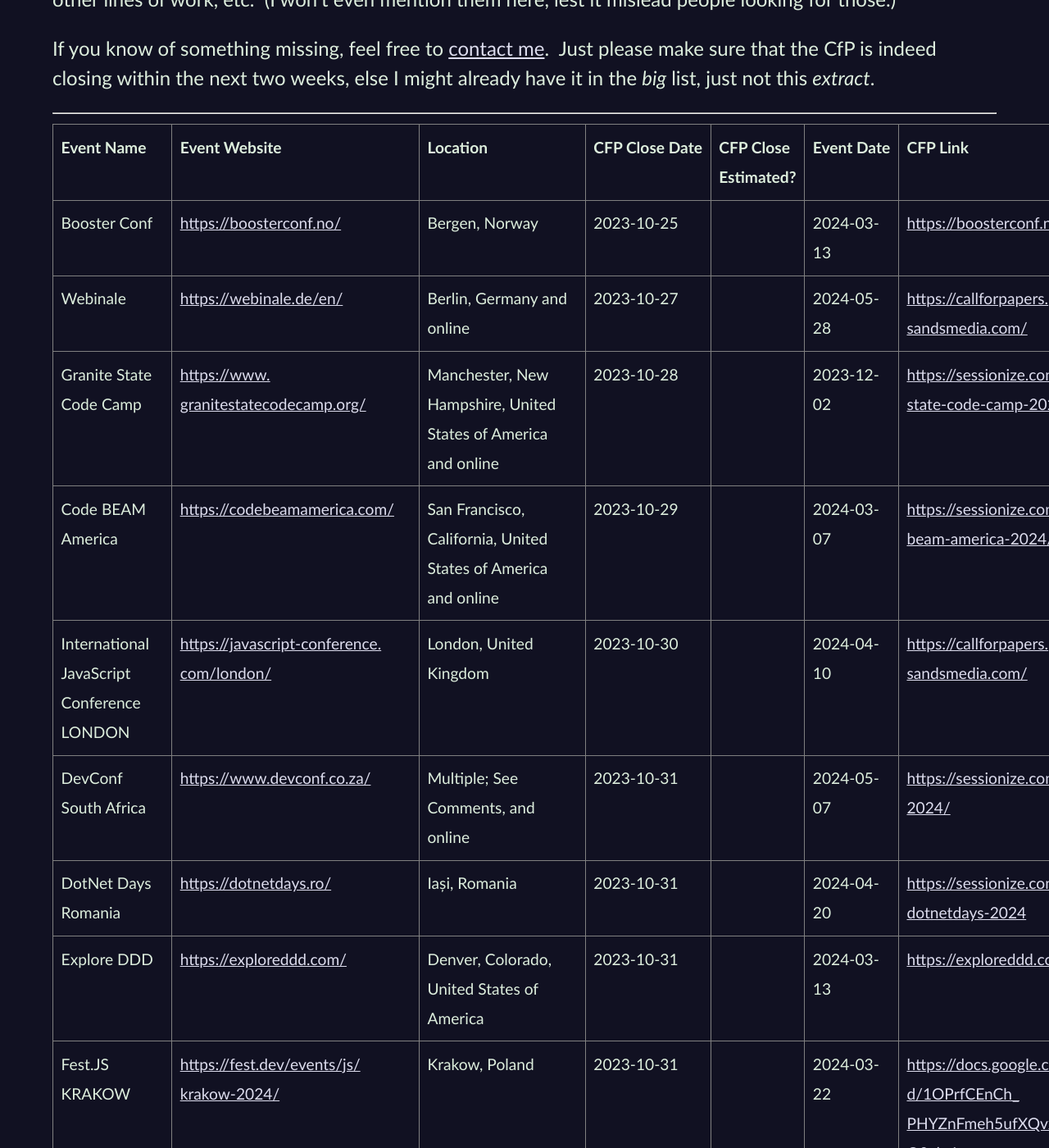
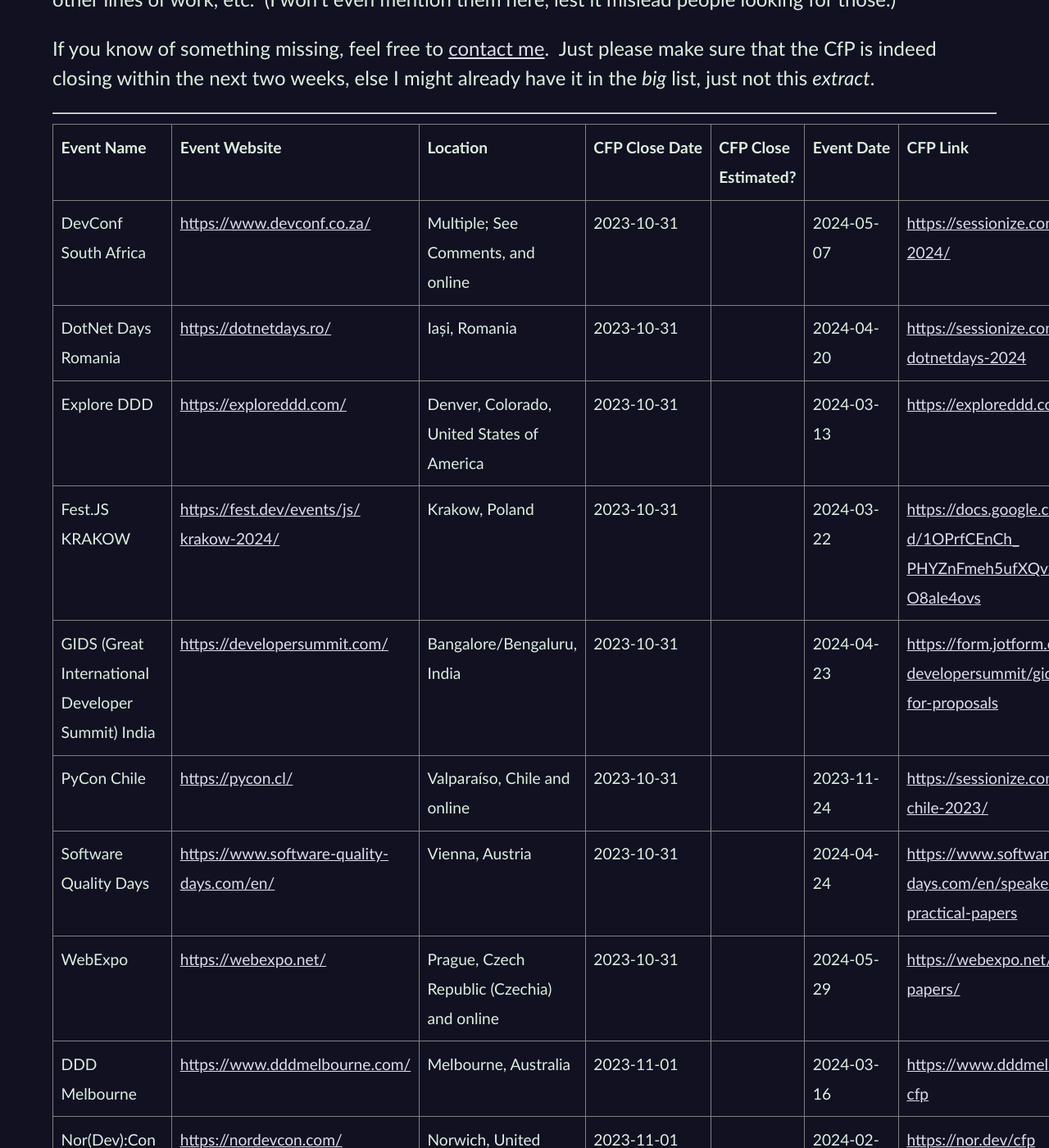
Before and after one commit to CodosaurusLLC/CodosaurusLLC.github.io, a Jekyll site: the page built from speaking/cfps-ending-soon.md, in a window 1280 px wide and 1400 px high, scrolled down 759 px. Shown: the whole window at 82% size. Built offline with Jekyll 4.4.1, drawn with Linux system fonts in a browser that asks for light colours; some of the changed text lies outside the part shown.

Commit message:
update cfps

```diff
--- a/speaking/cfps-ending-soon.md
+++ b/speaking/cfps-ending-soon.md
@@ -69,357 +69,112 @@
       <th>CFP Link</th>
     </tr>
     <tr>
-      <td>
-        Booster Conf
-      </td>
-      <td>
-        <a href="https://boosterconf.no/" target="_blank">https://boosterconf.no/</a>
-      </td>
-      <td>
-        Bergen, Norway
-      </td>
-      <td>
-        2023-10-25
-      </td>
-      <td>
-      </td>
-      <td>
-        2024-03-13
-      </td>
-      <td>
-        <a href="https://boosterconf.no/info/cfp/" target="_blank">https://boosterconf.no/info/<wbr>cfp/</a>
-      </td>
+      <td>DevConf South Africa</td>
+      <td><a href="https://www.devconf.co.za/" target="_blank">https://www.devconf.co.za/</a></td>
+      <td>Multiple; See Comments,  and online</td>
+      <td>2023-10-31</td>
+      <td></td>
+      <td>2024-05-07</td>
+      <td><a href="https://sessionize.com/devconf-2024/" target="_blank">https://sessionize.com/<wbr>devconf-2024/</a></td>
     </tr>
     <tr>
-      <td>
-        Webinale
-      </td>
-      <td>
-        <a href="https://webinale.de/en/" target="_blank">https://webinale.de/en/</a>
-      </td>
-      <td>
-        Berlin, Germany and online
-      </td>
-      <td>
-        2023-10-27
-      </td>
-      <td>
-      </td>
-      <td>
-        2024-05-28
-      </td>
-      <td>
-        <a href="https://callforpapers.sandsmedia.com/" target="_blank">https://callforpapers.<wbr>sandsmedia.com/</a>
-      </td>
+      <td>DotNet Days Romania</td>
+      <td><a href="https://dotnetdays.ro/" target="_blank">https://dotnetdays.ro/</a></td>
+      <td>Iași, Romania</td>
+      <td>2023-10-31</td>
+      <td></td>
+      <td>2024-04-20</td>
+      <td><a href="https://sessionize.com/dotnetdays-2024" target="_blank">https://sessionize.com/<wbr>dotnetdays-2024</a></td>
     </tr>
     <tr>
-      <td>
-        Granite State Code Camp
-      </td>
-      <td>
-        <a href="https://www.granitestatecodecamp.org/" target="_blank">https://www.<wbr>granitestatecodecamp.org/</a>
-      </td>
-      <td>
-        Manchester, New Hampshire, United States of America and online
-      </td>
-      <td>
-        2023-10-28
-      </td>
-      <td>
-      </td>
-      <td>
-        2023-12-02
-      </td>
-      <td>
-        <a href="https://sessionize.com/granite-state-code-camp-2023" target="_blank">https://sessionize.com/<wbr>granite-state-code-camp-2023</a>
-      </td>
+      <td>Explore DDD</td>
+      <td><a href="https://exploreddd.com/" target="_blank">https://exploreddd.com/</a></td>
+      <td>Denver, Colorado, United States of America</td>
+      <td>2023-10-31</td>
+      <td></td>
+      <td>2024-03-13</td>
+      <td><a href="https://exploreddd.com/cfp/" target="_blank">https://exploreddd.com/cfp/</a></td>
     </tr>
     <tr>
-      <td>
-        Code BEAM America
-      </td>
-      <td>
-        <a href="https://codebeamamerica.com/" target="_blank">https://codebeamamerica.com/</a>
-      </td>
-      <td>
-        San Francisco, California, United States of America and online
-      </td>
-      <td>
-        2023-10-29
-      </td>
-      <td>
-      </td>
-      <td>
-        2024-03-07
-      </td>
-      <td>
-        <a href="https://sessionize.com/code-beam-america-2024/" target="_blank">https://sessionize.com/code-<wbr>beam-america-2024/</a>
-      </td>
+      <td>Fest.JS KRAKOW</td>
+      <td><a href="https://fest.dev/events/js/krakow-2024/" target="_blank">https://fest.dev/events/js/<wbr>krakow-2024/</a></td>
+      <td>Krakow, Poland</td>
+      <td>2023-10-31</td>
+      <td></td>
+      <td>2024-03-22</td>
+      <td><a href="https://docs.google.com/forms/d/1OPrfCEnCh_PHYZnFmeh5ufXQvxzOr4IMs_O8ale4ovs" target="_blank">https://docs.google.com/forms/<wbr>d/1OPrfCEnCh_<wbr>PHYZnFmeh5ufXQvxzOr4IMs_<wbr>O8ale4ovs</a></td>
     </tr>
     <tr>
-      <td>
-        International JavaScript Conference LONDON
-      </td>
-      <td>
-        <a href="https://javascript-conference.com/london/" target="_blank">https://javascript-conference.<wbr>com/london/</a>
-      </td>
-      <td>
-        London, United Kingdom
-      </td>
-      <td>
-        2023-10-30
-      </td>
-      <td>
-      </td>
-      <td>
-        2024-04-10
-      </td>
-      <td>
-        <a href="https://callforpapers.sandsmedia.com/" target="_blank">https://callforpapers.<wbr>sandsmedia.com/</a>
-      </td>
+      <td>GIDS (Great International Developer Summit) India</td>
+      <td><a href="https://developersummit.com/" target="_blank">https://developersummit.com/</a></td>
+      <td>Bangalore/Bengaluru, India</td>
+      <td>2023-10-31</td>
+      <td></td>
+      <td>2024-04-23</td>
+      <td><a href="https://form.jotform.com/developersummit/gids-2024-call-for-proposals" target="_blank">https://form.jotform.com/<wbr>developersummit/gids-2024-<wbr>call-for-proposals</a></td>
     </tr>
     <tr>
-      <td>
-        DevConf South Africa
-      </td>
-      <td>
-        <a href="https://www.devconf.co.za/" target="_blank">https://www.devconf.co.za/</a>
-      </td>
-      <td>
-        Multiple; See Comments,  and online
-      </td>
-      <td>
-        2023-10-31
-      </td>
-      <td>
-      </td>
-      <td>
-        2024-05-07
-      </td>
-      <td>
-        <a href="https://sessionize.com/devconf-2024/" target="_blank">https://sessionize.com/<wbr>devconf-2024/</a>
-      </td>
+      <td>PyCon Chile</td>
+      <td><a href="https://pycon.cl/" target="_blank">https://pycon.cl/</a></td>
+      <td>Valparaíso, Chile and online</td>
+      <td>2023-10-31</td>
+      <td></td>
+      <td>2023-11-24</td>
+      <td><a href="https://sessionize.com/pycon-chile-2023/" target="_blank">https://sessionize.com/pycon-<wbr>chile-2023/</a></td>
     </tr>
     <tr>
-      <td>
-        DotNet Days Romania
-      </td>
-      <td>
-        <a href="https://dotnetdays.ro/" target="_blank">https://dotnetdays.ro/</a>
-      </td>
-      <td>
-        Iași, Romania
-      </td>
-      <td>
-        2023-10-31
-      </td>
-      <td>
-      </td>
-      <td>
-        2024-04-20
-      </td>
-      <td>
-        <a href="https://sessionize.com/dotnetdays-2024" target="_blank">https://sessionize.com/<wbr>dotnetdays-2024</a>
-      </td>
+      <td>Software Quality Days</td>
+      <td><a href="https://www.software-quality-days.com/en/" target="_blank">https://www.software-quality-<wbr>days.com/en/</a></td>
+      <td>Vienna, Austria</td>
+      <td>2023-10-31</td>
+      <td></td>
+      <td>2024-04-24</td>
+      <td><a href="https://www.software-quality-days.com/en/speakers/call-for-practical-papers" target="_blank">https://www.software-quality-<wbr>days.com/en/speakers/call-for-<wbr>practical-papers</a></td>
     </tr>
     <tr>
-      <td>
-        Explore DDD
-      </td>
-      <td>
-        <a href="https://exploreddd.com/" target="_blank">https://exploreddd.com/</a>
-      </td>
-      <td>
-        Denver, Colorado, United States of America
-      </td>
-      <td>
-        2023-10-31
-      </td>
-      <td>
-      </td>
-      <td>
-        2024-03-13
-      </td>
-      <td>
-        <a href="https://exploreddd.com/cfp/" target="_blank">https://exploreddd.com/cfp/</a>
-      </td>
+      <td>WebExpo</td>
+      <td><a href="https://webexpo.net/" target="_blank">https://webexpo.net/</a></td>
+      <td>Prague, Czech Republic (Czechia) and online</td>
+      <td>2023-10-31</td>
+      <td></td>
+      <td>2024-05-29</td>
+      <td><a href="https://webexpo.net/call-for-papers/" target="_blank">https://webexpo.net/call-for-<wbr>papers/</a></td>
     </tr>
     <tr>
-      <td>
-        Fest.JS KRAKOW
-      </td>
-      <td>
-        <a href="https://fest.dev/events/js/krakow-2024/" target="_blank">https://fest.dev/events/js/<wbr>krakow-2024/</a>
-      </td>
-      <td>
-        Krakow, Poland
-      </td>
-      <td>
-        2023-10-31
-      </td>
-      <td>
-      </td>
-      <td>
-        2024-03-22
-      </td>
-      <td>
-        <a href="https://docs.google.com/forms/d/1OPrfCEnCh_PHYZnFmeh5ufXQvxzOr4IMs_O8ale4ovs" target="_blank">https://docs.google.com/forms/<wbr>d/1OPrfCEnCh_<wbr>PHYZnFmeh5ufXQvxzOr4IMs_<wbr>O8ale4ovs</a>
-      </td>
+      <td>DDD Melbourne</td>
+      <td><a href="https://www.dddmelbourne.com/" target="_blank">https://www.dddmelbourne.com/</a></td>
+      <td>Melbourne, Australia</td>
+      <td>2023-11-01</td>
+      <td></td>
+      <td>2024-03-16</td>
+      <td><a href="https://www.dddmelbourne.com/cfp" target="_blank">https://www.dddmelbourne.com/<wbr>cfp</a></td>
     </tr>
     <tr>
-      <td>
-        GIDS (Great International Developer Summit) India
-      </td>
-      <td>
-        <a href="https://developersummit.com/" target="_blank">https://developersummit.com/</a>
-      </td>
-      <td>
-        Bangalore/Bengaluru, India
-      </td>
-      <td>
-        2023-10-31
-      </td>
-      <td>
-      </td>
-      <td>
-        2024-04-23
-      </td>
-      <td>
-        <a href="https://form.jotform.com/developersummit/gids-2024-call-for-proposals" target="_blank">https://form.jotform.com/<wbr>developersummit/gids-2024-<wbr>call-for-proposals</a>
-      </td>
+      <td>Nor(Dev):Con (Norfolk Developers Conference)</td>
+      <td><a href="https://nordevcon.com/" target="_blank">https://nordevcon.com/</a></td>
+      <td>Norwich, United Kingdom</td>
+      <td>2023-11-01</td>
+      <td></td>
+      <td>2024-02-22</td>
+      <td><a href="https://nor.dev/cfp" target="_blank">https://nor.dev/cfp</a></td>
     </tr>
     <tr>
-      <td>
-        PyCon Chile
-      </td>
-      <td>
-        <a href="https://pycon.cl/" target="_blank">https://pycon.cl/</a>
-      </td>
-      <td>
-        Valparaíso, Chile and online
-      </td>
-      <td>
-        2023-10-31
-      </td>
-      <td>
-      </td>
-      <td>
-        2023-11-24
-      </td>
-      <td>
-        <a href="https://sessionize.com/pycon-chile-2023/" target="_blank">https://sessionize.com/pycon-<wbr>chile-2023/</a>
-      </td>
+      <td>DevDays Europe/Vilnius (also DevOpsPro)</td>
+      <td><a href="https://devdays.lt/" target="_blank">https://devdays.lt/</a></td>
+      <td>See Comments,  and online</td>
+      <td>2023-11-06</td>
+      <td>⚑</td>
+      <td>2024-05-20</td>
+      <td><a href="https://devdays.lt/call-for-papers/" target="_blank">https://devdays.lt/call-for-<wbr>papers/</a></td>
     </tr>
     <tr>
-      <td>
-        Software Quality Days
-      </td>
-      <td>
-        <a href="https://www.software-quality-days.com/en/" target="_blank">https://www.software-quality-<wbr>days.com/en/</a>
-      </td>
-      <td>
-        Vienna, Austria
-      </td>
-      <td>
-        2023-10-31
-      </td>
-      <td>
-      </td>
-      <td>
-        2024-04-24
-      </td>
-      <td>
-        <a href="https://www.software-quality-days.com/en/speakers/call-for-practical-papers" target="_blank">https://www.software-quality-<wbr>days.com/en/speakers/call-for-<wbr>practical-papers</a>
-      </td>
-    </tr>
-    <tr>
-      <td>
-        WebExpo
-      </td>
-      <td>
-        <a href="https://webexpo.net/" target="_blank">https://webexpo.net/</a>
-      </td>
-      <td>
-        Prague, Czech Republic (Czechia) and online
-      </td>
-      <td>
-        2023-10-31
-      </td>
-      <td>
-      </td>
-      <td>
-        2024-05-29
-      </td>
-      <td>
-        <a href="https://webexpo.net/call-for-papers/" target="_blank">https://webexpo.net/call-for-<wbr>papers/</a>
-      </td>
-    </tr>
-    <tr>
-      <td>
-        DDD Melbourne
-      </td>
-      <td>
-        <a href="https://www.dddmelbourne.com/" target="_blank">https://www.dddmelbourne.com/</a>
-      </td>
-      <td>
-        Melbourne, Australia
-      </td>
-      <td>
-        2023-11-01
-      </td>
-      <td>
-      </td>
-      <td>
-        2024-03-16
-      </td>
-      <td>
-        <a href="https://www.dddmelbourne.com/cfp" target="_blank">https://www.dddmelbourne.com/<wbr>cfp</a>
-      </td>
-    </tr>
-    <tr>
-      <td>
-        Nor(Dev):Con (Norfolk Developers Conference)
-      </td>
-      <td>
-        <a href="https://nordevcon.com/" target="_blank">https://nordevcon.com/</a>
-      </td>
-      <td>
-        Norwich, United Kingdom
-      </td>
-      <td>
-        2023-11-01
-      </td>
-      <td>
-      </td>
-      <td>
-        2024-02-22
-      </td>
-      <td>
-        <a href="https://nor.dev/cfp" target="_blank">https://nor.dev/cfp</a>
-      </td>
-    </tr>
-    <tr>
-      <td>
-        DevDays Europe/Vilnius (also DevOpsPro)
-      </td>
-      <td>
-        <a href="https://devdays.lt/" target="_blank">https://devdays.lt/</a>
-      </td>
-      <td>
-        See Comments,  and online
-      </td>
-      <td>
-        2023-11-06
-      </td>
-      <td>
-        ⚑
-      </td>
-      <td>
-        2024-05-20
-      </td>
-      <td>
-        <a href="https://devdays.lt/call-for-papers/" target="_blank">https://devdays.lt/call-for-<wbr>papers/</a>
-      </td>
+      <td>Render</td>
+      <td><a href="https://www.renderatl.com/" target="_blank">https://www.renderatl.com/</a></td>
+      <td>Atlanta, Georgia, United States of America</td>
+      <td>2023-11-13</td>
+      <td></td>
+      <td>2024-06-13</td>
+      <td><a href="https://sessionize.com/renderatl-2024" target="_blank">https://sessionize.com/<wbr>renderatl-2024</a></td>
     </tr>
   </tbody>
 </table>
```
Also changed, not shown: other parts of speaking/cfps-ending-soon.md (+1 -1 lines).
